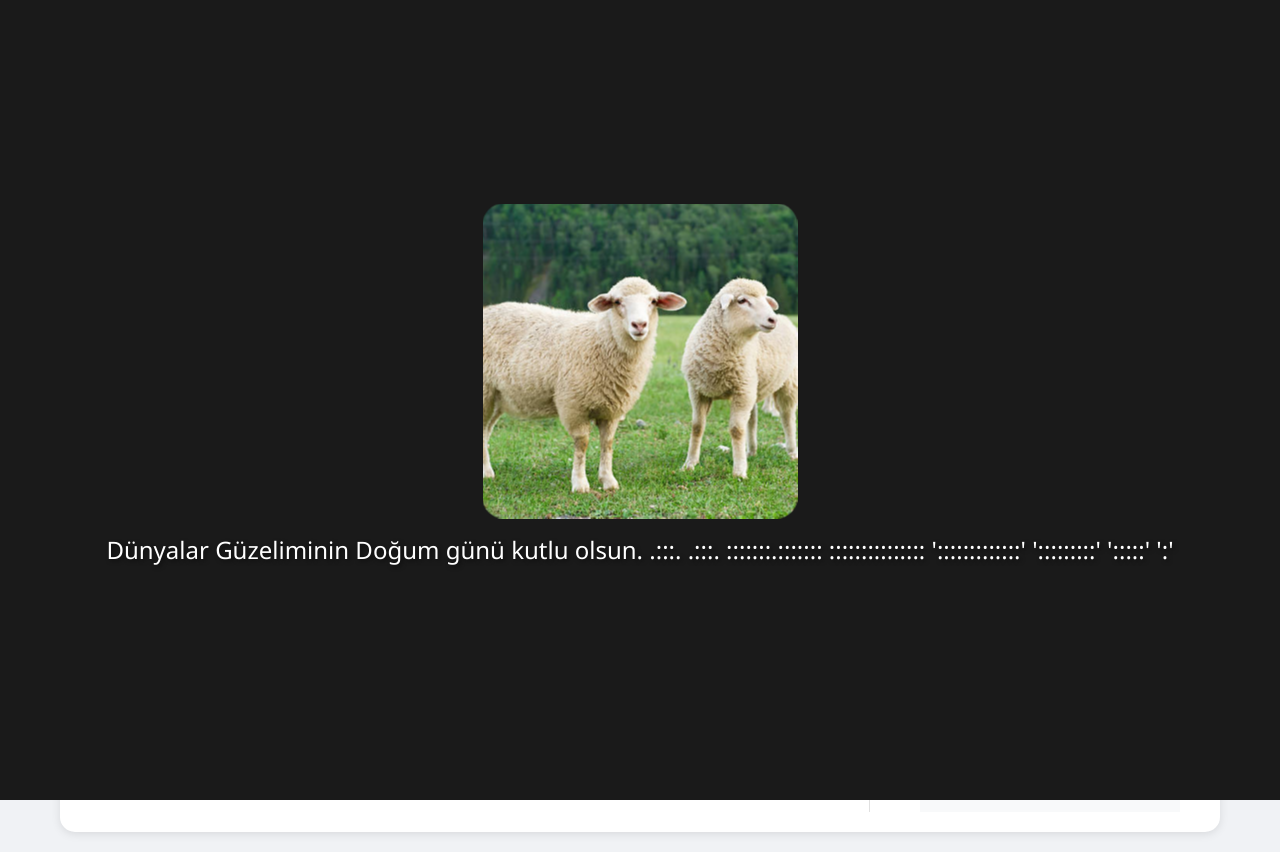
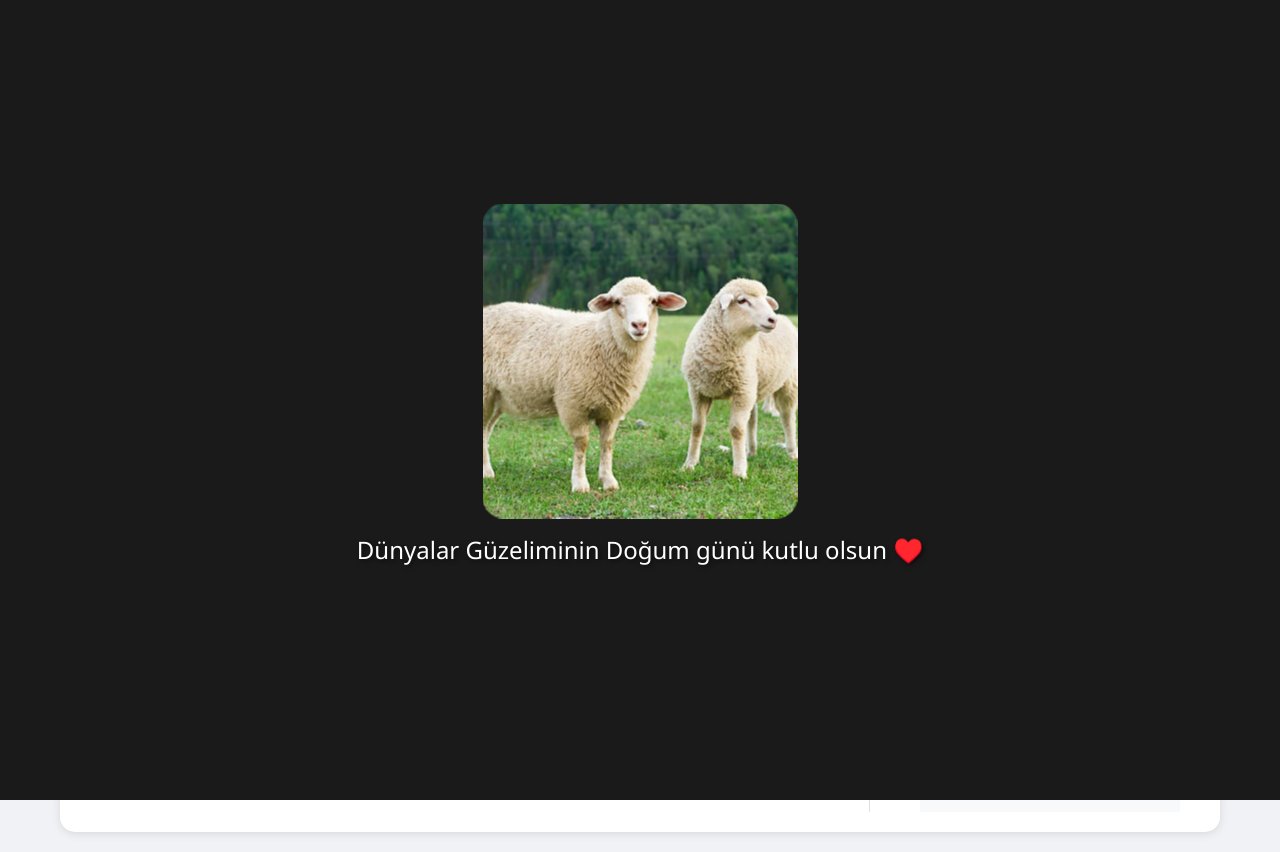
Before and after one commit to aliay4/movieto, a website: page public/index.html in a window 1280 px wide. Drawn offline with nearby package versions, Linux system fonts and the light colour scheme; a script that the page names is missing.

Commit message:
Hoş geldiniz mesajı güncellendi: 'Dünyalar Güzeliminin Doğum günü kutlu olsun '

```diff
--- a/public/index.html
+++ b/public/index.html
@@ -11,14 +11,7 @@
     <!-- Yükleme Ekranı -->
     <div class="loading-screen">
         <img src="resim.jpg" alt="Hoş Geldiniz" class="loading-logo">
-        <div class="loading-text">Dünyalar Güzeliminin Doğum günü kutlu olsun.
-  .:::.   .:::.
- :::::::.:::::::
- :::::::::::::::
- ':::::::::::::'
-   ':::::::::'
-     ':::::'
-       ':'</div>
+        <div class="loading-text">Dünyalar Güzeliminin Doğum günü kutlu olsun ♥️</div>
     </div>
 
     <div class="container">
```
